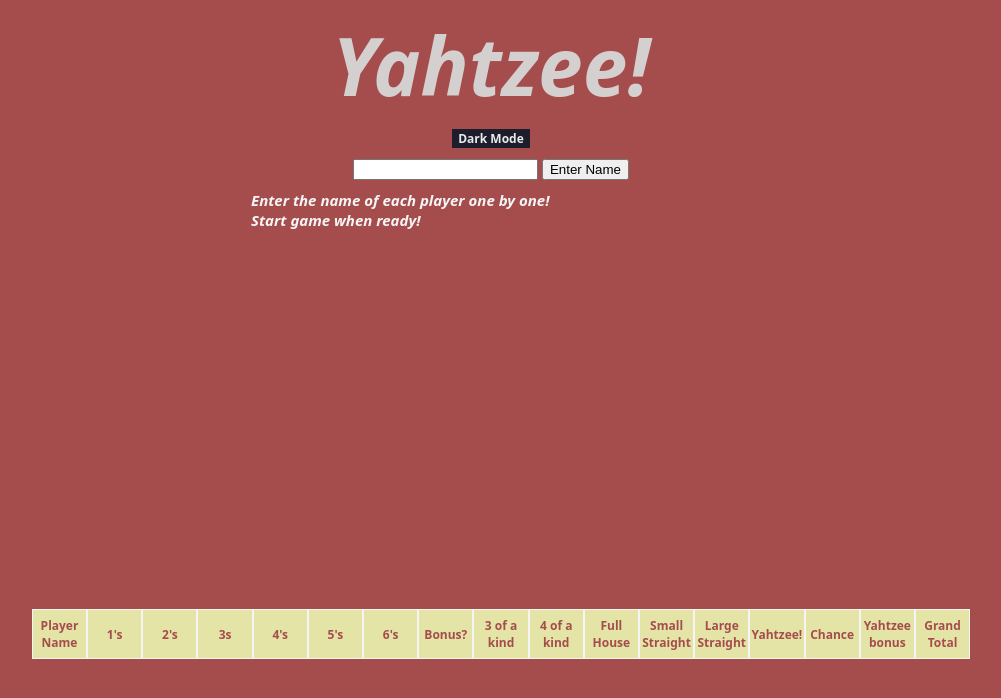
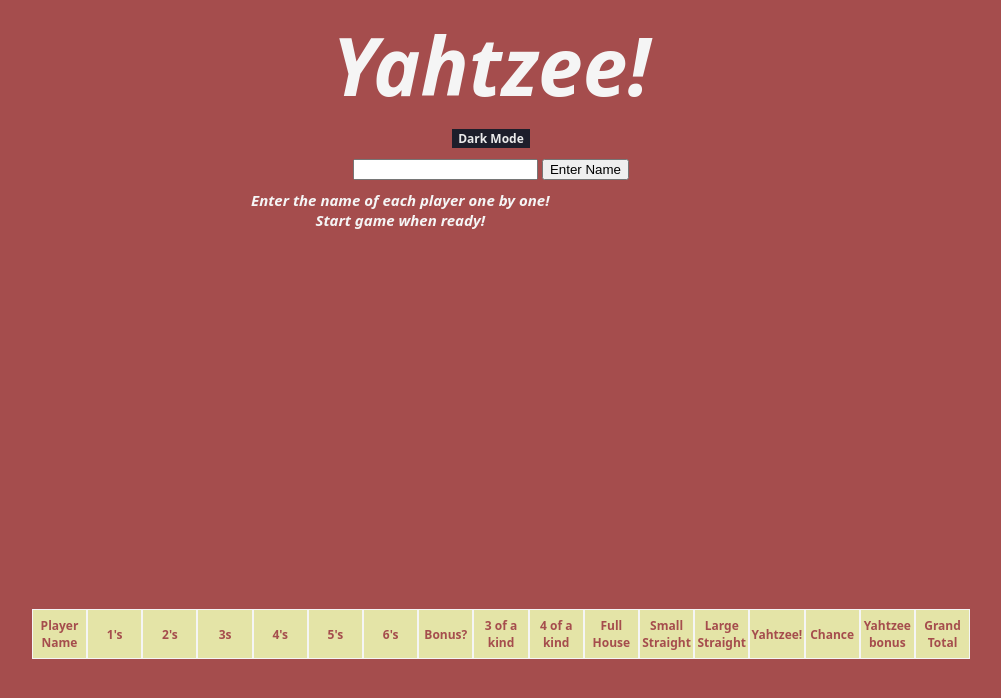
Before and after one commit to hbarrons/yahtzee, a plain HTML site: page index.html in a window 1280 px wide. Shown: the whole page, without its empty margins (149-1150 px from the left). Drawn offline with nearby package versions, Linux system fonts and the light colour scheme.

Commit message:
bug fixes

```diff
--- a/css/style.css
+++ b/css/style.css
@@ -21,8 +21,6 @@
   --body-bg: #1c1c20;
   --btn-text-color: #2a2a2a;
   --body-text-color: #d4d0d0;
-  --header-bg: #1c1c20;
-  --header-text-color: #d8d8d8;
   --inverted-btn-text-color: #eaeaea;
   --light-dark-btn-bg: #1d1e2b;
   --light-dark-btn-content: "Dark Mode";
@@ -35,17 +33,9 @@
 body.dark {
   --body-bg: #22232b;
   --btn-text-color: #eaeaea;
-  --card-text-color: #dedede;
-  --header-bg: #005e9d;
-  --header-text-color: #d8d8d8;
-  --inverted-btn-text-color: #2a2a2a;
   --light-dark-btn-bg: linear-gradient(to right top, #444655, #595b6b, #6f7181,
     #868898, #9ea0b0, #acaebe, #bbbccd, #cacbdc, #d2d4e5, #dadced, #e3e5f6, #ebeeff);
   --light-dark-btn-content: "Light Mode";
-  --tay: linear-gradient(to right top, #560185, #6b0092, #7e009b, #89009b,
-    #920097, #a7008b, #bd0281, #ac0064, #bd134f, #c52f39, #c54a22, #be6300);
-  --ye: linear-gradient(to right top, #213555, #213c59, #22425d, #254960,
-    #2a4f63, #264c61, #224860, #1e455e, #173757, #18294e, #1d1941, #210632);
   background-color: var(--body-bg);
 }
 
@@ -77,7 +67,7 @@
 h1{
   font-size: 80px;
   display: flex;
-  color: var(--body-text-color);
+  color: whitesmoke;
   flex-direction: column;
   font-style: italic;
   text-align: center;
@@ -126,7 +116,8 @@
 
 section.allDice {
   margin: 0;
-  padding-left: 30px;
+  padding-left: 10px;
+  padding-right: 10px;
   text-align: center;
   align-items: center;
   font-size: 40px;
--- a/js/app.js
+++ b/js/app.js
@@ -173,6 +173,7 @@
   allPlayers = []
   diceArray = []
   gameMsg.innerHTML = "Enter the name of each player one by one!<br>Start game when ready!"
+  gameMsg.style.textAlign = 'center'
   nextUpMsg.innerHTML = ''
   rollCount = 0
   playerTurn = 1
@@ -261,6 +262,7 @@
   listNames.textContent = "";
   form.style.display = 'none'
   gameMsg.innerHTML = `<strong>How to play!</strong><br>1. Click the button to roll <br> 2. To keep a dice, click on the lock emoji lock or that specific dice before rerolling <br> 3. After three rolls (or less if you have the outcome you want) click on the category you'd like to assing points to. Be sure to click on the right player!<br>4. If you need to scratch, click on the category you'd like to scrach and 0 points will be assigned. <br>Good luck, have fun!`;
+  gameMsg.style.textAlign = 'left'
   scoreCategory = document.querySelectorAll(".player")
   scoreCategory.forEach((evt, idx) => {
     addEventListener('click', assignScore)
```
